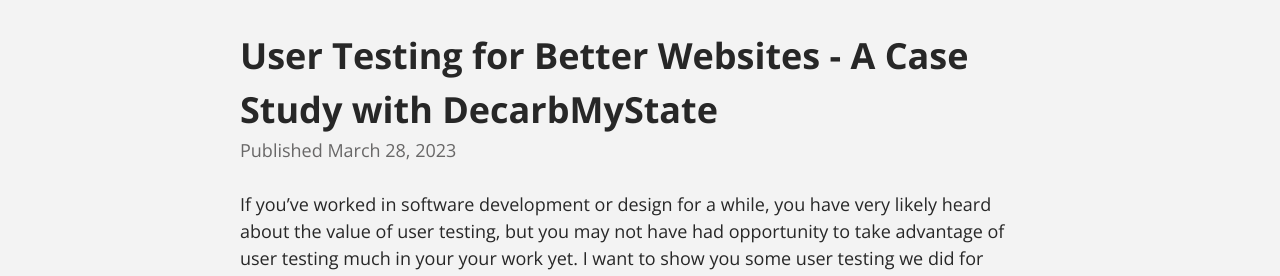
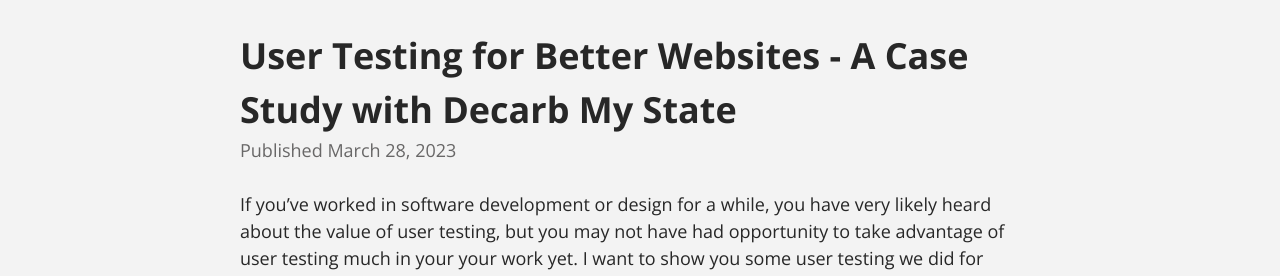
Before and after one commit to vkoves/vkoves.github.io, a Jekyll site: the page built from _posts/2023-03-28-user-interviews.md, in a window 1280 px wide and 900 px high. Shown: the part 148-424 px from the top of the window. Built offline with Jekyll 4.4.1, drawn with Linux system fonts in a browser that asks for light colours.

Commit message:
Update article title to add spaces in Decarb My State

```diff
--- a/_posts/2023-03-28-user-interviews.md
+++ b/_posts/2023-03-28-user-interviews.md
@@ -1,6 +1,6 @@
 ---
 layout: post
-title: User Testing for Better Websites - A Case Study with DecarbMyState
+title: User Testing for Better Websites - A Case Study with Decarb My State
 ---
 
 If you've worked in software development or design for a while, you have very likely heard about the
```
